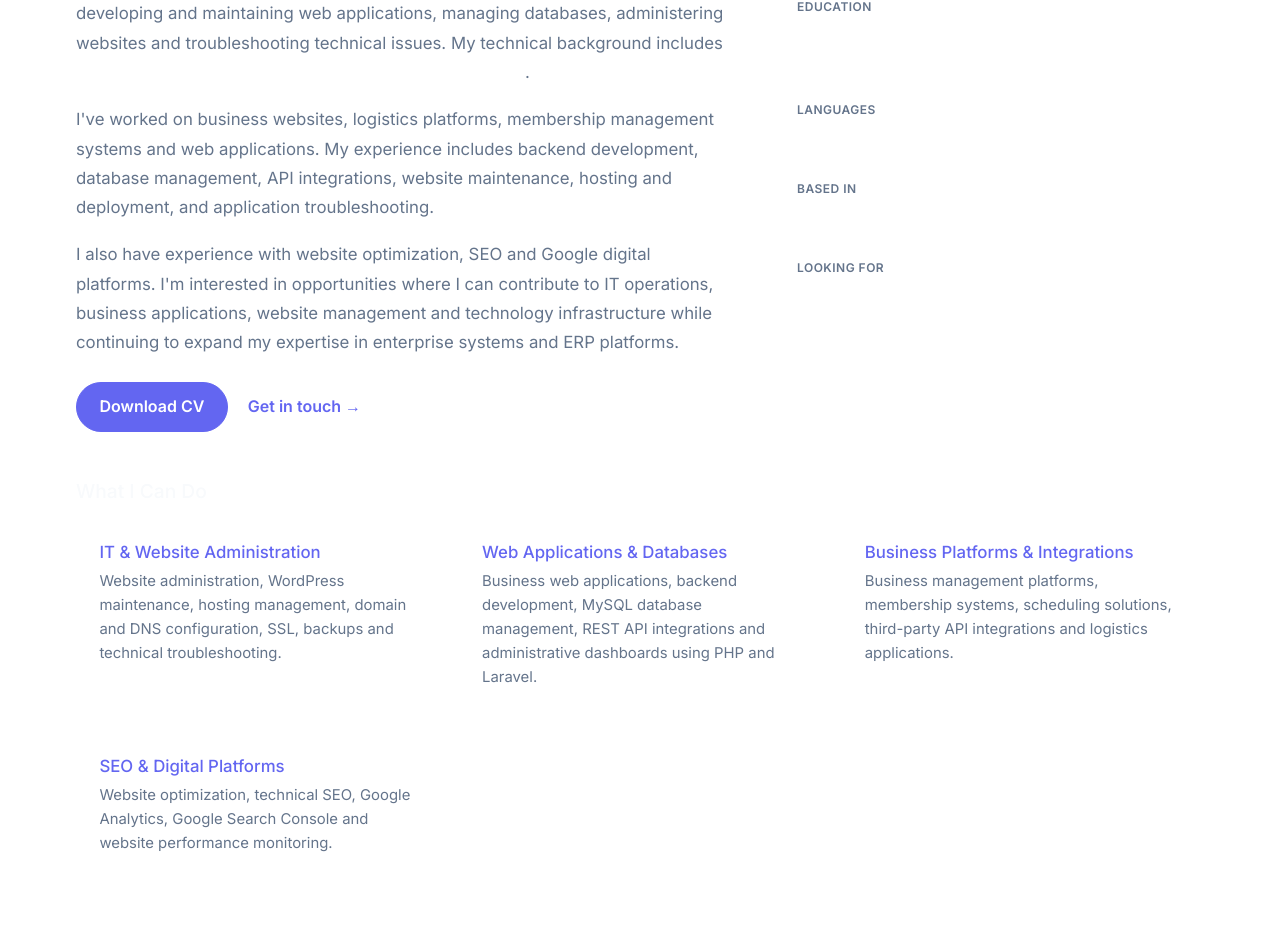
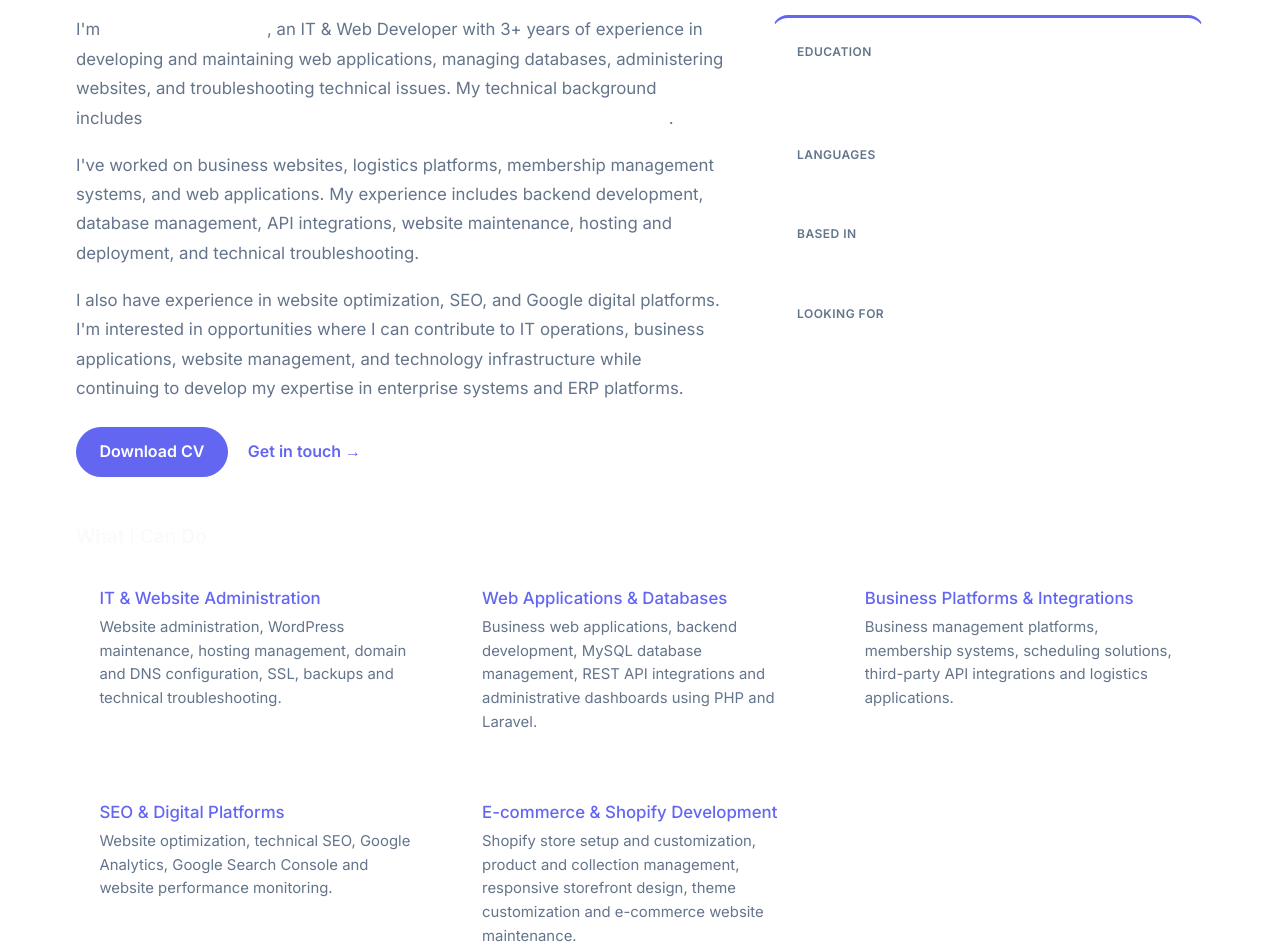
Before and after one commit to zeeyan23/my_portflio, a React (Vite) app: page / in a window 1280 px wide. Shown: the part 1052-2004 px from the top of the page. Built offline with nearby package versions, Linux system fonts and the light colour scheme.

Commit message:
updated code

```diff
--- a/src/components/About.jsx
+++ b/src/components/About.jsx
@@ -15,6 +15,10 @@ const services = [
   {
     title: "SEO & Digital Platforms",
     text: "Website optimization, technical SEO, Google Analytics, Google Search Console and website performance monitoring.",
+  },
+  {
+    title: "E-commerce & Shopify Development",
+    text: "Shopify store setup and customization, product and collection management, responsive storefront design, theme customization and e-commerce website maintenance.",
   },
 ];
 
@@ -45,32 +49,24 @@ function About() {
 
         <div className="about-layout">
           <div className="about-story">
+
             <p>
-              I'm <strong className="text-white">Mohammad Zeeyan</strong>,
-              an IT & Web Developer with 3+ years of experience in
-              developing and maintaining web applications, managing
-              databases, administering websites and troubleshooting
-              technical issues. My technical background includes{" "}
-              <strong className="text-white">
-                PHP, Laravel, WordPress, MySQL, React and REST APIs
-              </strong>.
+              I'm <strong className="text-white">Mohammad Zeeyan</strong>, an IT & Web Developer with 3+ years of experience in
+              developing and maintaining web applications, managing databases, administering websites, and troubleshooting technical issues.
+              My technical background includes
+              <strong className="text-white">PHP, Laravel, WordPress, MySQL, React, Shopify, and REST APIs</strong>.
             </p>
 
             <p>
-              I've worked on business websites, logistics platforms,
-              membership management systems and web applications.
-              My experience includes backend development, database
-              management, API integrations, website maintenance,
-              hosting and deployment, and application troubleshooting.
+              I've worked on business websites, logistics platforms, membership management systems, and web applications. My experience
+              includes backend development, database management, API integrations, website maintenance, hosting and deployment, and technical
+              troubleshooting.
             </p>
 
             <p>
-              I also have experience with website optimization,
-              SEO and Google digital platforms. I'm interested in
-              opportunities where I can contribute to IT operations,
-              business applications, website management and
-              technology infrastructure while continuing to expand
-              my expertise in enterprise systems and ERP platforms.
+              I also have experience in website optimization, SEO, and Google digital platforms. I'm interested in opportunities where I can
+              contribute to IT operations, business applications, website management, and technology infrastructure while continuing to develop
+               my expertise in enterprise systems and ERP platforms.
             </p>
 
             <div className="about-actions">
--- a/src/components/Hero.jsx
+++ b/src/components/Hero.jsx
@@ -6,8 +6,8 @@ const facts = [
   { label: "Location", value: "Dubai, UAE" },
   { label: "Experience", value: "3+ years" },
   { label: "Core stack", value: "Laravel · PHP · JavaScript · MySQL" },
-  { label: "Also", value: "WordPress · Django · REST APIs · SEO" },
-  { label: "Focus", value: "Web Development & IT Administration" },
+  { label: "Also", value: "WordPress · Django · Shopify  · REST APIs · SEO" },
+  { label: "Focus", value: "Web Development, E-commerce & IT Administration" },
   { label: "Availability", value: "Immediately, full-time" },
 ];
 
--- a/src/components/Projects.jsx
+++ b/src/components/Projects.jsx
@@ -73,6 +73,11 @@ function Projects() {
                     <span aria-hidden="true">↗</span>
                   </a>
                 )}
+                {project.accessNote && (
+                <p className="project-access-note">
+                  {project.accessNote}
+                </p>
+              )}
               </footer>
             </article>
           ))}
--- a/src/components/Skills.jsx
+++ b/src/components/Skills.jsx
@@ -33,6 +33,16 @@ const skillGroups = [
       { name: "CSS3", core: true },
       { name: "Bootstrap", core: true },
       { name: "Tailwind CSS" },
+    ],
+  },
+  {
+  title: "E-commerce Development",
+    skills: [
+      { name: "Shopify" },
+      { name: "Shopify Dawn Theme" },
+      { name: "Product & Collection Management" },
+      { name: "E-commerce Store Customization" },
+      { name: "Responsive Storefront Design" },
     ],
   },
   {
--- a/src/data/projects.js
+++ b/src/data/projects.js
@@ -93,7 +93,33 @@ const projects = [
       "JavaScript"
     ],
     link: "https://arohagroup.com/"
-  }
+  },
+  {
+    title: "Nexora",
+    category: "E-commerce Website",
+    type: "Portfolio Project",
+    year: "2026",
+    role: "Shopify Developer",
+    description:
+      "Designed and configured a modern digital products e-commerce storefront using Shopify and the Dawn theme. Created a dark-themed shopping experience with product listings, collections, responsive layouts, and shopping cart functionality.",
+    accessNote: "This is a Shopify development project showcased for portfolio purposes. Please contact me if you'd like to explore the live storefront.",
+    highlights: [
+      "Set up and customized a Shopify store using the Dawn theme.",
+      "Designed a modern storefront with custom branding, typography, and dark-themed styling.",
+      "Created product listings and organized products into dedicated collections.",
+      "Customized homepage sections, including hero banner, featured products, newsletter, and promotional content.",
+      "Configured product pages, shopping cart, navigation, and informational pages.",
+      "Optimized the storefront layout for desktop and mobile devices."
+    ],
+    technologies: [
+      "Shopify",
+      "Shopify Dawn",
+      "Liquid",
+      "E-commerce",
+      "Responsive Design"
+    ],
+    // link: "https://zeeyan-portfolio.myshopify.com"
+  },
 ];
 
 export default projects;
--- a/src/styles/components.css
+++ b/src/styles/components.css
@@ -1088,6 +1088,12 @@ grid-template-columns:1fr;
   border: 1px solid var(--p-accent);
   border-radius: 999px;
   transition: background 0.2s ease, color 0.2s ease;
+}
+
+.project-access-note {
+  font-size: 13px;
+  color: #8B5CF6;
+  margin-top: 10px;
 }
 
 .project-cta span {
```
